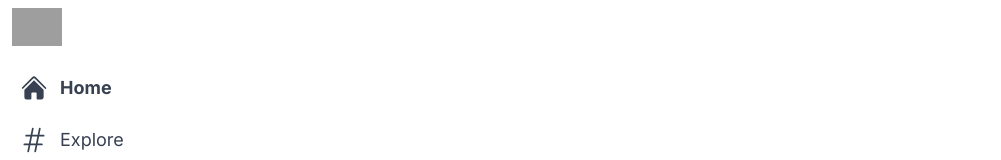
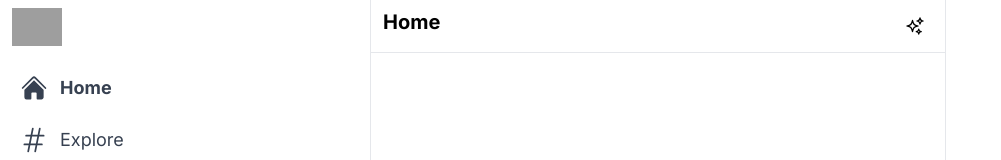
Before and after one commit to ian503/twitter-v2, a Next.js app: page / in a window 1280 px wide. Shown: the top 160 px of the page, without its empty margins (0-1001 px from the left). Built offline with nearby package versions, Linux system fonts and the light colour scheme; grey boxes are pictures that could not be loaded.

Commit message:
create Feed component and it's header

```diff
--- a/app/page.js
+++ b/app/page.js
@@ -1,3 +1,4 @@
+import Feed from '@/components/Feed'
 import Sidebar from '@/components/Sidebar'
 import Image from 'next/image'
 
@@ -7,7 +8,7 @@
 
        <Sidebar />
 
-
+      <Feed />
     </main>
   )
 }
--- /dev/null
+++ b/components/Feed.js
@@ -0,0 +1,14 @@
+import {SparklesIcon} from "@heroicons/react/24/outline"
+
+export default function Feed() {
+  return (
+    <div className="xl:ml-[370px] border-l border-r xl:min-w-[576px] sm:ml-[73px] flex-grow max-w-xl">
+        <div className="flex py-2 px-3 sticky top-0 z-50 bg-white border-b border-grey-200">
+            <h4 className="text-lg sm:text-xl font-bold cursor-pointer">Home</h4>
+            <div className="hoverEffect flex items-center justify-center px-0 ml-auto w-9 h-9 border-grey-200">
+                <SparklesIcon className="h-5" />
+            </div>
+        </div>
+    </div>
+  )
+}
```
